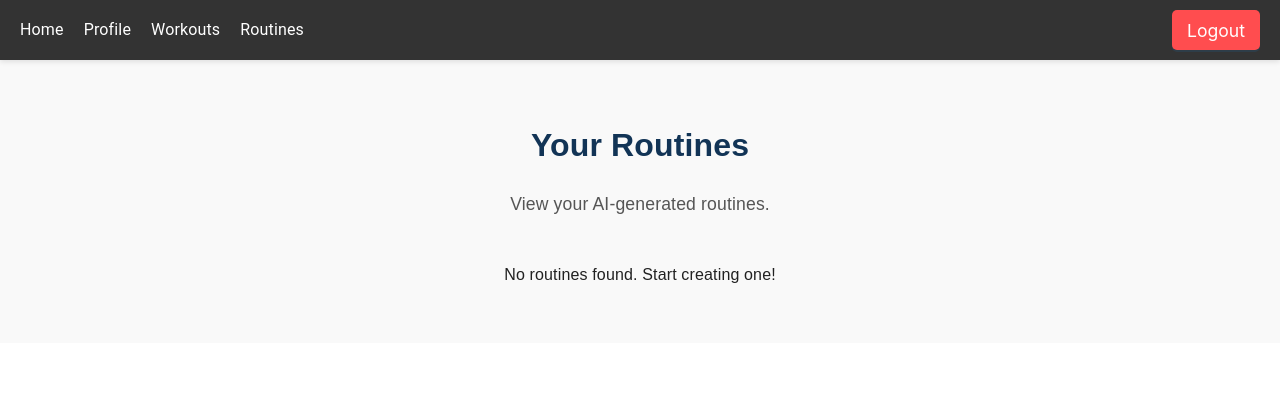
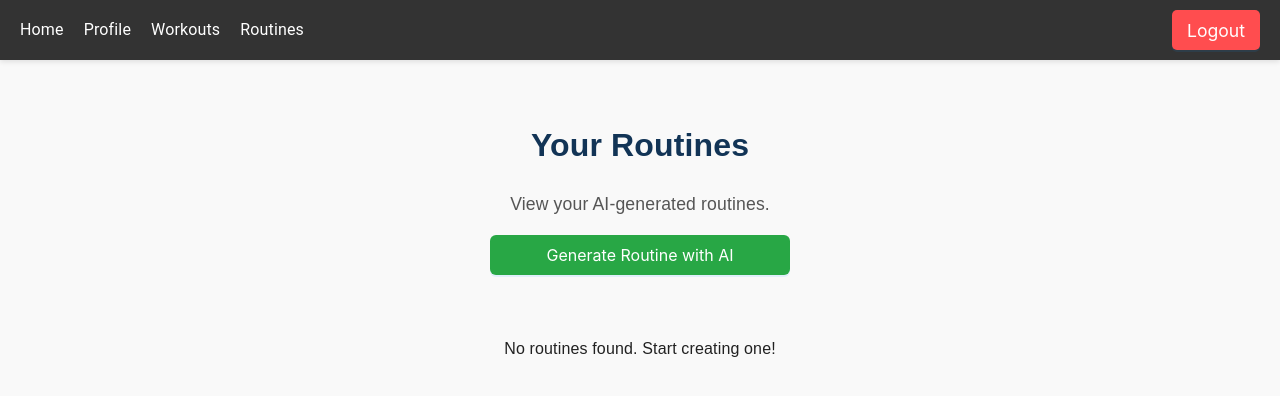
Before and after one commit to aaron3993/gym-guru, a React (Create React App) app: page /routines in a window 1280 px wide. Shown: the top 396 px of the page. Built offline with nearby package versions, Linux system fonts and the light colour scheme; no server answers; the database is empty; sample sign-in values are in the browser's storage.

Commit message:
added button to open modal to generate routine on routines page

```diff
--- a/src/pages/Home/Home.css
+++ b/src/pages/Home/Home.css
@@ -4,7 +4,7 @@
 }
 
 .full-page-section {
-  height: 94vh;
+  height: 96vh;
   display: flex;
   justify-content: center;
   align-items: center;
@@ -18,7 +18,7 @@
 }
 
 #options-section {
-  height: 94vh;
+  height: 96vh;
   background-color: #f7f7f7;
   padding: 40px 20px;
 }
--- a/src/pages/RoutinesPage/RoutinesPage.css
+++ b/src/pages/RoutinesPage/RoutinesPage.css
@@ -17,3 +17,16 @@
   color: #555;
   font-size: 1.1em;
 }
+
+.ai-button {
+  max-width: 300px;
+  width: 100%;
+  background-color: #28a745;
+  color: white;
+  border: none;
+}
+
+.ai-button:hover {
+  opacity: 0.8;
+  background-color: #1e7d34;
+}
--- a/src/pages/RoutinesPage/RoutinesPage.js
+++ b/src/pages/RoutinesPage/RoutinesPage.js
@@ -1,20 +1,22 @@
 import React, { useState, useEffect } from "react";
+import { Button } from "antd";
 import RoutineList from "./RoutineList/RoutineList";
 import { getAllRoutinesForUser } from "../../utils/firestoreUtils";
 import { useAuth } from "../../contexts/AuthContext";
 import LoadingSpinner from "../../components/LoadingSpinner";
+import GenerateWorkoutModal from "../../components/GenerateWorkoutModal";
 import "./RoutinesPage.css";
 
 const RoutinesPage = () => {
   const { user } = useAuth();
   const [routines, setRoutines] = useState([]);
   const [loading, setLoading] = useState(true);
+  const [isModalVisible, setIsModalVisible] = useState(false);
 
   useEffect(() => {
     const fetchRoutines = async () => {
       try {
         const routinesData = await getAllRoutinesForUser(user.uid);
-        console.log(routinesData);
         setRoutines(routinesData);
       } catch (error) {
         console.error("Error fetching routines:", error);
@@ -26,11 +28,22 @@ const RoutinesPage = () => {
     fetchRoutines();
   }, [user.uid]);
 
+  const showModal = () => {
+    setIsModalVisible(true);
+  };
+
+  const closeModal = () => {
+    setIsModalVisible(false);
+  };
+
   return (
     <div className="routines-page">
       <div className="header">
         <h1>Your Routines</h1>
         <p>View your AI-generated routines.</p>
+        <Button type="primary" className="ai-button" onClick={showModal}>
+          Generate Routine with AI
+        </Button>
       </div>
       <div className="content">
         {loading ? (
@@ -41,6 +54,7 @@ const RoutinesPage = () => {
           <p>No routines found. Start creating one!</p>
         )}
       </div>
+      <GenerateWorkoutModal isVisible={isModalVisible} onClose={closeModal} />
     </div>
   );
 };
```
